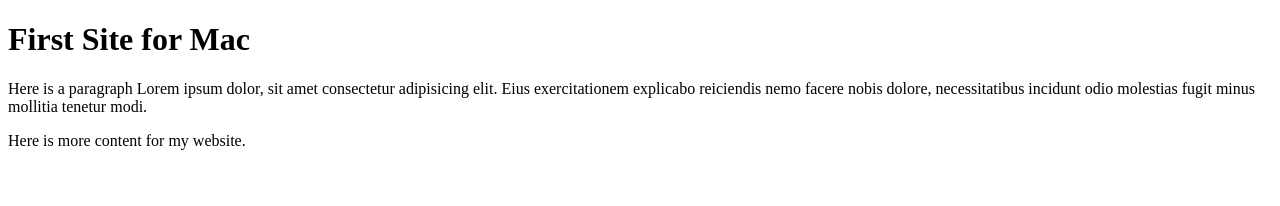
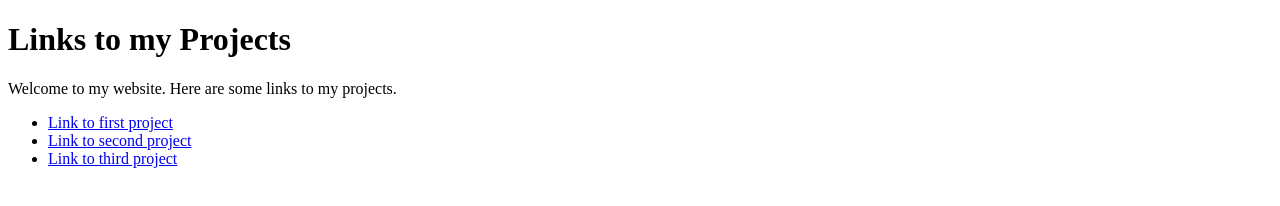
Before and after one commit to lizzirees/firstsitemac, a plain HTML site: page index.html in a window 1280 px wide. Drawn offline with Linux system fonts and the light colour scheme.

Commit message:
updated file

```diff
--- a/index.html
+++ b/index.html
@@ -2,11 +2,17 @@
 <html lang="en">
 <head>
     <meta charset="UTF-8">
-    <title>First Site for Mac</title>
+    <title>My Projects</title>
 </head>
 <body>
-    <h1>First Site for Mac</h1>
-    <p>Here is a paragraph Lorem ipsum dolor, sit amet consectetur adipisicing elit. Eius exercitationem explicabo reiciendis nemo facere nobis dolore, necessitatibus incidunt odio molestias fugit minus mollitia tenetur modi.</p>
-    <p>Here is more content for my website.</p>
+    <h1>Links to my Projects</h1>
+    <p>Welcome to my website. Here are some links to my projects.</p>
+
+    <ul>
+        <li><a href="#">Link to first project</a></li>
+        <li><a href="#">Link to second project</a></li>
+        <li><a href="#">Link to third project</a></li>
+    </ul>
+
 </body>
 </html>
```
